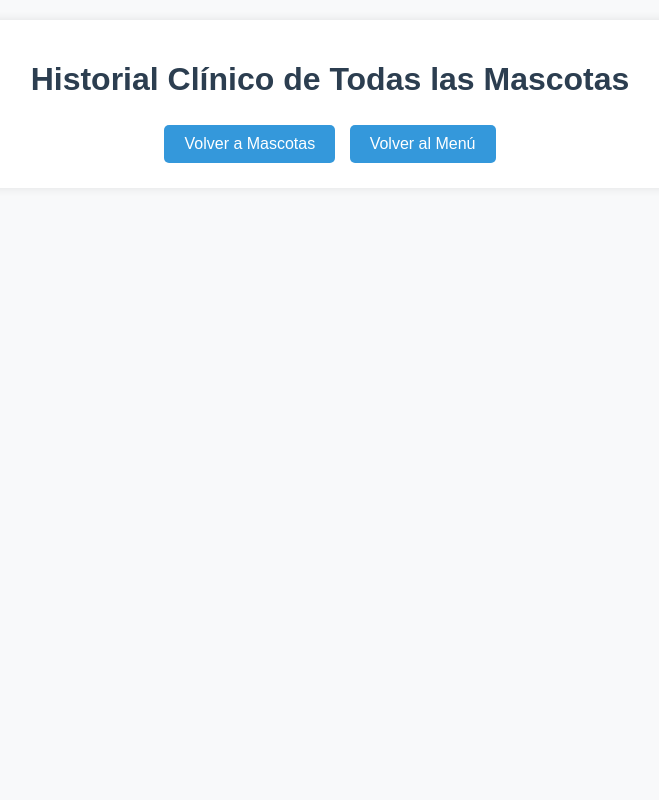
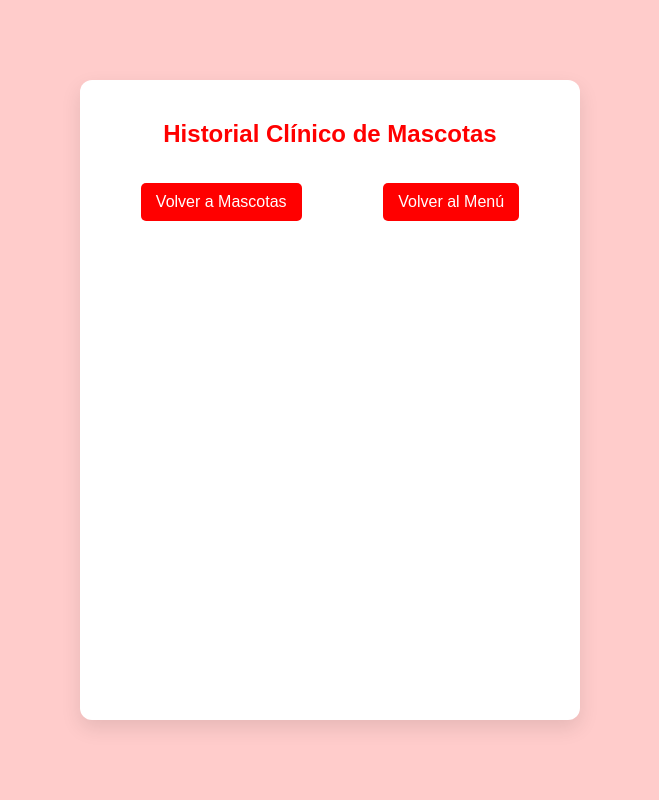
Before and after one commit to YhonatanG/Veterinaria, a Flask app: template INGSOFTII/templates/historial.html in a window 1280 px wide. Shown: the whole page, without its empty margins (310-969 px from the left). Run offline with Flask 3, Linux system fonts and the light colour scheme; the template is opened without the code that fills it, so the values that code supplies are empty.

Commit message:
Update historial.html

```diff
--- a/INGSOFTII/templates/historial.html
+++ b/INGSOFTII/templates/historial.html
@@ -4,97 +4,100 @@
     <meta charset="UTF-8">
     <meta name="viewport" content="width=device-width, initial-scale=1.0">
     <title>Historial Clínico | Clínica Veterinaria</title>
+    <link rel="stylesheet" href="{{ url_for('static', filename='css/styles.css') }}">
     <style>
-        /* Estilos Generales */
         body {
+            display: flex;
+            justify-content: center;
+            align-items: center;
+            min-height: 100vh;
+            background-color: #ffcccb;
             font-family: Arial, sans-serif;
-            background-color: #f8f9fa;
             margin: 0;
+            overflow: auto;
+        }
+        .container {
+            display: flex;
+            flex-direction: column;
+            background: #fff;
+            border-radius: 12px;
+            overflow: hidden;
+            box-shadow: 0 8px 20px rgba(0, 0, 0, 0.1);
+            max-width: 500px;
+            width: 100%;
+            padding: 20px;
+            text-align: center;
+            min-height: 80vh;
+        }
+        h2 {
+            margin-bottom: 15px;
+            color: red;
+            padding-top: 20px;
+        }
+        h3 {
+            text-align: left;
+            margin-top: 15px;
+            color: #333;
+        }
+        ul {
+            list-style: none;
             padding: 0;
+            text-align: left;
         }
-
-        /* Contenedor */
-        .container {
-            width: 80%;
-            margin: 20px auto;
-            padding: 20px;
-            background: white;
-            box-shadow: 0px 0px 10px rgba(0, 0, 0, 0.1);
-            border-radius: 10px;
-            text-align: center;
+        ul li {
+            background: #f2f2f2;
+            margin: 5px 0;
+            padding: 8px;
+            border-radius: 5px;
         }
-
-        h1 {
-            color: #2c3e50;
-        }
-
-        /* Tabla */
-        .styled-table {
+        table {
             width: 100%;
             border-collapse: collapse;
-            margin-top: 20px;
+            margin-top: 10px;
         }
-
-        .styled-table th, .styled-table td {
+        th, td {
             border: 1px solid #ddd;
             padding: 10px;
             text-align: center;
         }
-
-        .styled-table th {
-            background-color: #4CAF50;
+        th {
+            background-color: red;
             color: white;
         }
-
-        .styled-table tr:nth-child(even) {
-            background-color: #f2f2f2;
-        }
-
-        .no-data {
-            color: #ff6b6b;
-            font-weight: bold;
-            padding: 15px;
-        }
-
-        /* Botón */
         .button-group {
             margin-top: 20px;
+            display: flex;
+            justify-content: space-around;
         }
-
-        .button {
+        .button-link {
             display: inline-block;
-            padding: 10px 20px;
-            margin: 5px;
-            background: #3498db;
             color: white;
+            background: red;
+            padding: 10px 15px;
             text-decoration: none;
             border-radius: 5px;
-            transition: 0.3s;
+            transition: background 0.3s;
         }
-
-        .button:hover {
-            background: #2980b9;
+        .button-link:hover {
+            background: darkred;
+        }
+        .separator {
+            border-top: 1px solid #ddd;
+            margin: 20px 0;
         }
     </style>
 </head>
 <body>
     <div class="container">
-        <h1>Historial Clínico de Todas las Mascotas</h1>
-
+        <h2>Historial Clínico de Mascotas</h2>
         {% for mascota in mascotas %}
-        <h2>{{ mascota.nombre }} ({{ mascota.especie }})</h2>
-
-        <h3>Historial Clínico</h3>
+        <h3>Citas Agendadas para {{ mascota.nombre }} ({{ mascota.especie }})</h3>
         <ul>
-            {% for entrada in historial %}
-                {% if entrada.mascota_id == mascota.id %}
+            {% for entrada in historial if entrada.mascota_id == mascota.id %}
                 <li><strong>{{ entrada.fecha }}:</strong> {{ entrada.descripcion }}</li>
-                {% endif %}
             {% endfor %}
         </ul>
-
-        <h3>Citas Agendadas</h3>
-        <table class="styled-table">
+        <table>
             <thead>
                 <tr>
                     <th>Fecha</th>
@@ -104,24 +107,28 @@
                 </tr>
             </thead>
             <tbody>
-                {% for cita in citas %}
-                    {% if cita.mascota_id == mascota.id %}
+                {% set citas_mascota = [] %}
+                {% for cita in citas if cita.mascota_id == mascota.id %}
+                    {% set _ = citas_mascota.append(cita) %}
                     <tr>
                         <td>{{ cita.fecha }}</td>
                         <td>{{ cita.hora }}</td>
                         <td>{{ cita.estado }}</td>
-                            <td>{{ servicios[cita.servicio_id] if cita.servicio_id in servicios else "Desconocido" }}</td>
+                        <td>{{ servicios.get(cita.servicio_id, "Desconocido") }}</td>
+                    </tr>
+                {% endfor %}
+                {% if not citas_mascota %}
+                    <tr>
+                        <td colspan="4">No se encuentran registros de citas</td>
                     </tr>
                 {% endif %}
-                {% endfor %}
             </tbody>
         </table>
+        <div class="separator"></div>
         {% endfor %}
-
-
         <div class="button-group">
-            <a href="{{ url_for('ver_mascotas') }}" class="button">Volver a Mascotas</a>
-            <a href="{{ url_for('menu') }}" class="button">Volver al Menú</a>
+            <a href="{{ url_for('ver_mascotas') }}" class="button-link">Volver a Mascotas</a>
+            <a href="{{ url_for('menu') }}" class="button-link">Volver al Menú</a>
         </div>
     </div>
 </body>
```
Lines whose indentation alone changed are shown as unchanged.
